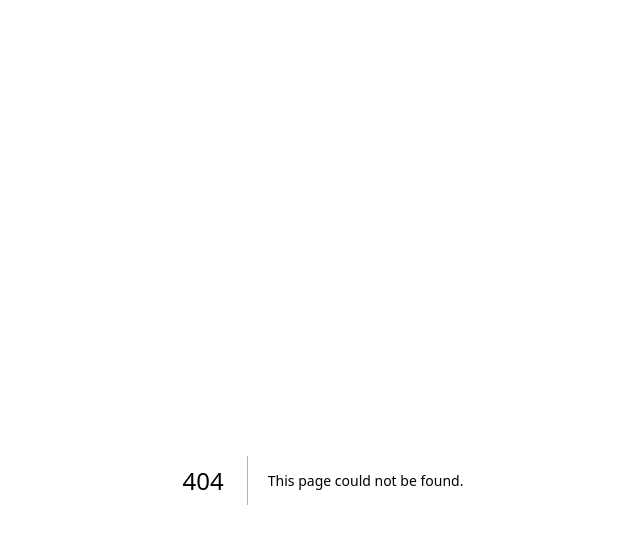
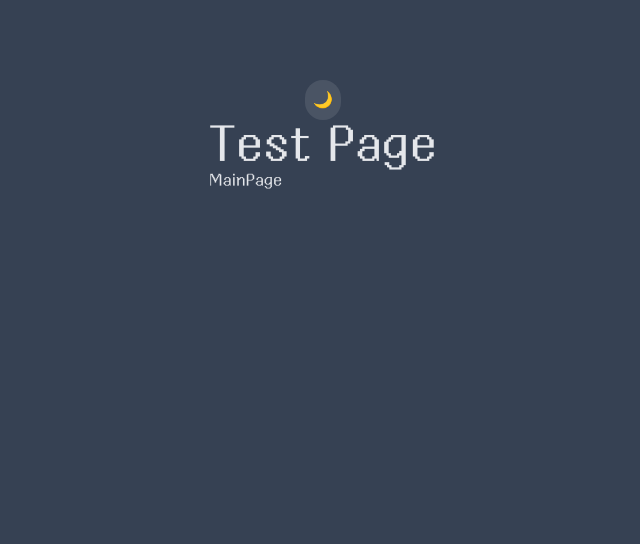
Before and after one commit to s00ngle/nobase-battle, a Next.js app in the folder frontend/nobasebattle/: page /test in a window 1280 px wide. Before the commit this address had no page. Shown: the top 544 px of the page, without its empty margins (317-957 px from the left). Built offline with nearby package versions, Linux system fonts and the light colour scheme; a web font is replaced by a local one.

Commit message:
design: 레이아웃 수정

```diff
--- a/frontend/nobasebattle/app/layout.tsx
+++ b/frontend/nobasebattle/app/layout.tsx
@@ -1,5 +1,6 @@
 import type { Metadata } from 'next'
 import './globals.css'
+import ThemeToggleButton from '@/components/common/ThemeToggleButton'
 
 export const metadata: Metadata = {
   title: '무근본 배틀',
@@ -15,9 +16,10 @@ export default function RootLayout({
     <html lang="ko">
       <body
         className={
-          'bg-white transition-all duration-300 px-6 py-20 min-w-[330px] min-h-svh dark:bg-gray-700 text-gray-800 dark:text-gray-200 antialiased'
+          'flex flex-col items-center bg-white transition-all duration-300 px-6 py-20 min-w-[330px] min-h-svh dark:bg-gray-700 text-gray-800 dark:text-gray-200 antialiased'
         }
       >
+        <ThemeToggleButton />
         {children}
       </body>
     </html>
--- a/frontend/nobasebattle/app/page.tsx
+++ b/frontend/nobasebattle/app/page.tsx
@@ -1,11 +1,9 @@
-import ThemeToggleButton from '@/components/common/ThemeToggleButton'
 import { hover, transparentForm } from '@/styles/form'
+import Link from 'next/link'
 
 export default function Home() {
   return (
-    <div className="flex flex-col items-center">
-      <ThemeToggleButton />
-
+    <>
       <div>무근본 배틀</div>
       <div
         className={`flex flex-col gap-2 w-full max-w-150 p-4 rounded-2xl ${transparentForm} ${hover}`}
@@ -13,6 +11,8 @@ export default function Home() {
         <div>test</div>
         <div className={`p-4 rounded-xl ${transparentForm} ${hover}`}>asdf</div>
       </div>
-    </div>
+
+      <Link href={'/test'}>TestPage</Link>
+    </>
   )
 }
--- /dev/null
+++ b/frontend/nobasebattle/app/test/page.tsx
@@ -0,0 +1,12 @@
+import Link from 'next/link'
+
+const TestPage = () => {
+  return (
+    <div>
+      <div className="text-5xl">Test Page</div>
+      <Link href={'/'}>MainPage</Link>
+    </div>
+  )
+}
+
+export default TestPage
```
